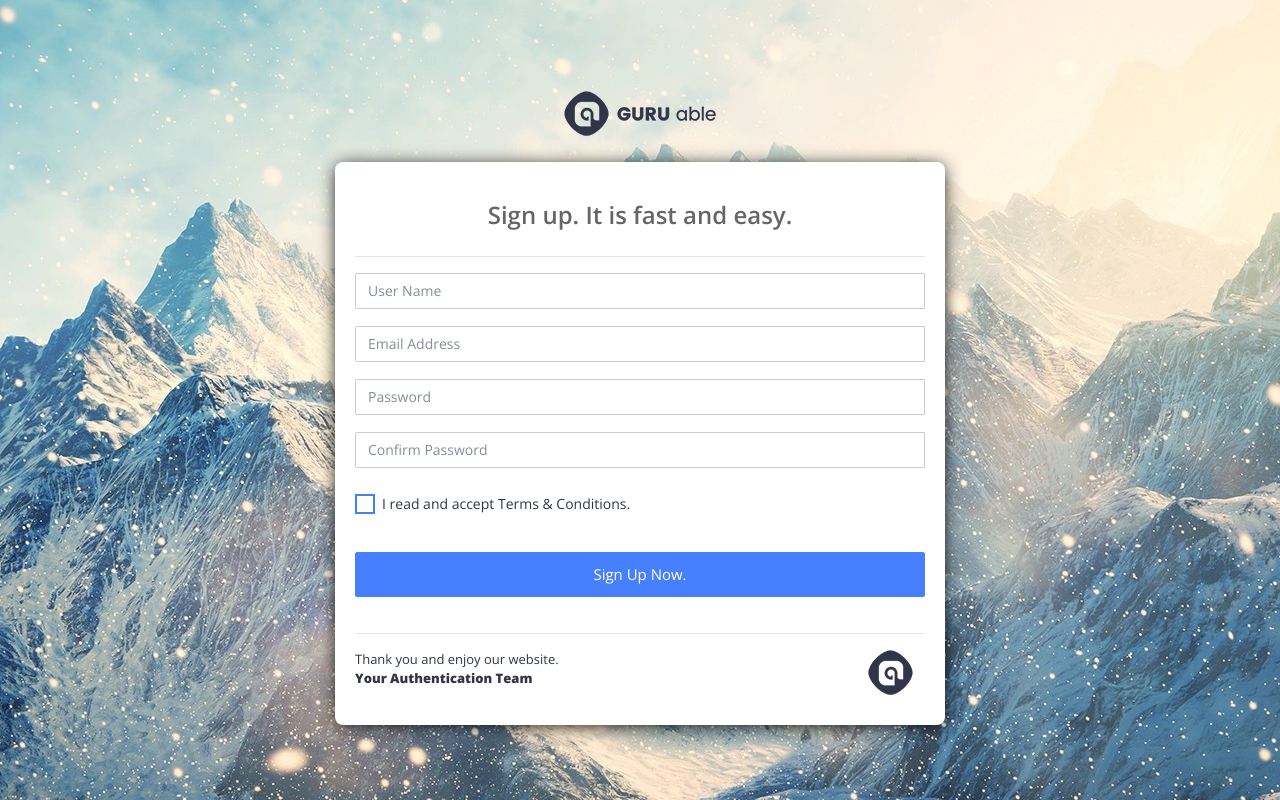
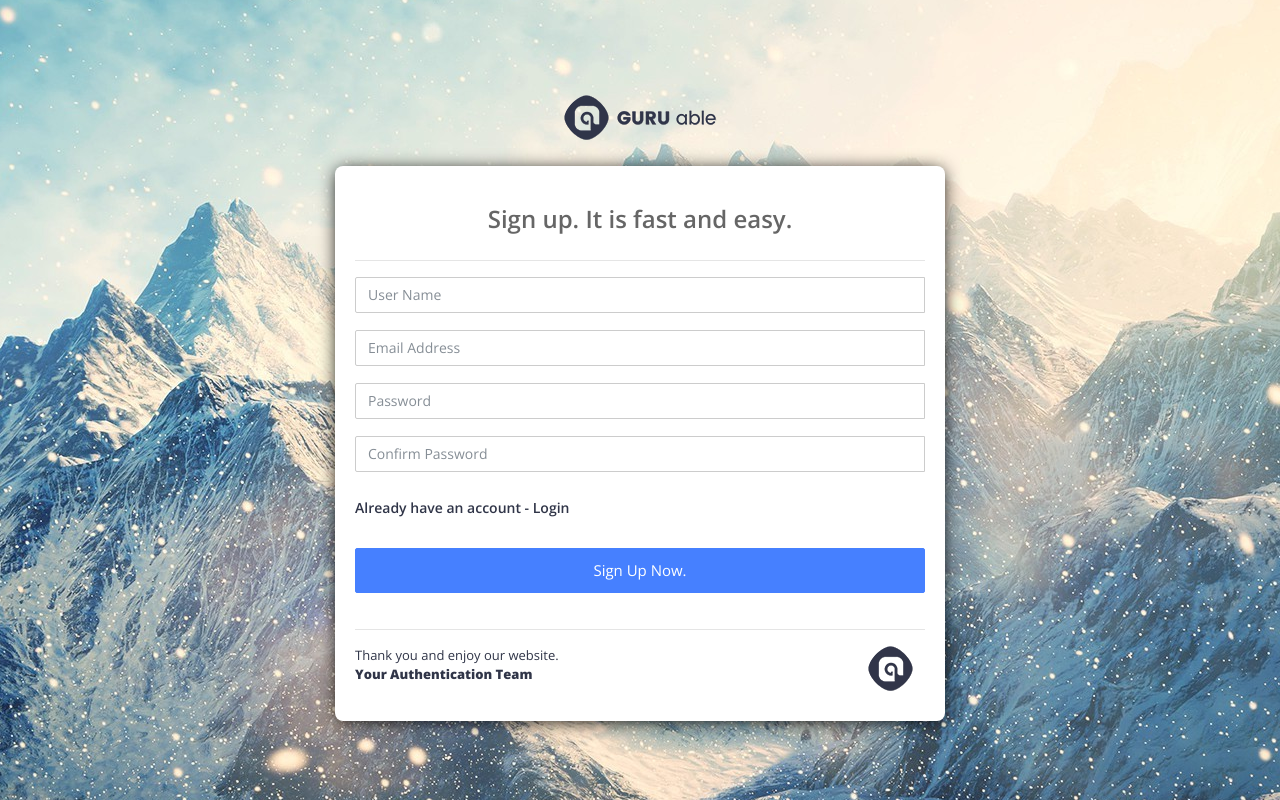
Before and after one commit to noobie-devil/Project_Nhom_11, a Flask app: page /register in a window 1280 px wide. Run offline with Flask 2, Linux system fonts and the light colour scheme; some libraries are stand-ins or nearby versions; some web fonts are replaced.

Commit message:
Update button redirect to register and login page

```diff
--- a/my_app/templates/login.html
+++ b/my_app/templates/login.html
@@ -100,7 +100,7 @@
                                         </div>
                                     </div>
                                     <div class="col-sm-5 col-xs-12 forgot-phone text-right">
-                                        <a href="auth-reset-password.html" class="text-right f-w-600 text-inverse"> Forgot Your Password?</a>
+                                        <a href="{{ url_for('register_page') }}" class="text-right f-w-600 text-inverse"> Do not have an account?</a>
                                     </div>
                                 </div>
                                 <div class="row m-t-30">
--- a/my_app/templates/register.html
+++ b/my_app/templates/register.html
@@ -96,14 +96,9 @@
                                     <span class="md-line"></span>
                                 </div>
                                 <div class="row m-t-25 text-left">
-                                    <div class="col-md-12">
-                                        <div class="checkbox-fade fade-in-primary">
-                                            <label>
-                                                <input type="checkbox" value="">
-                                                <span class="cr"><i class="cr-icon icofont icofont-ui-check txt-primary"></i></span>
-                                                <span class="text-inverse">I read and accept <a href="#">Terms &amp; Conditions.</a></span>
-                                            </label>
-                                        </div>
+
+                                    <div class="col-md-12 forgot-phone ">
+                                        <a href="{{ url_for('login_page') }}" class="text-right f-w-600 text-inverse"> Already have an account - Login</a>
                                     </div>
                                 </div>
                                 <div class="row m-t-30">
```
